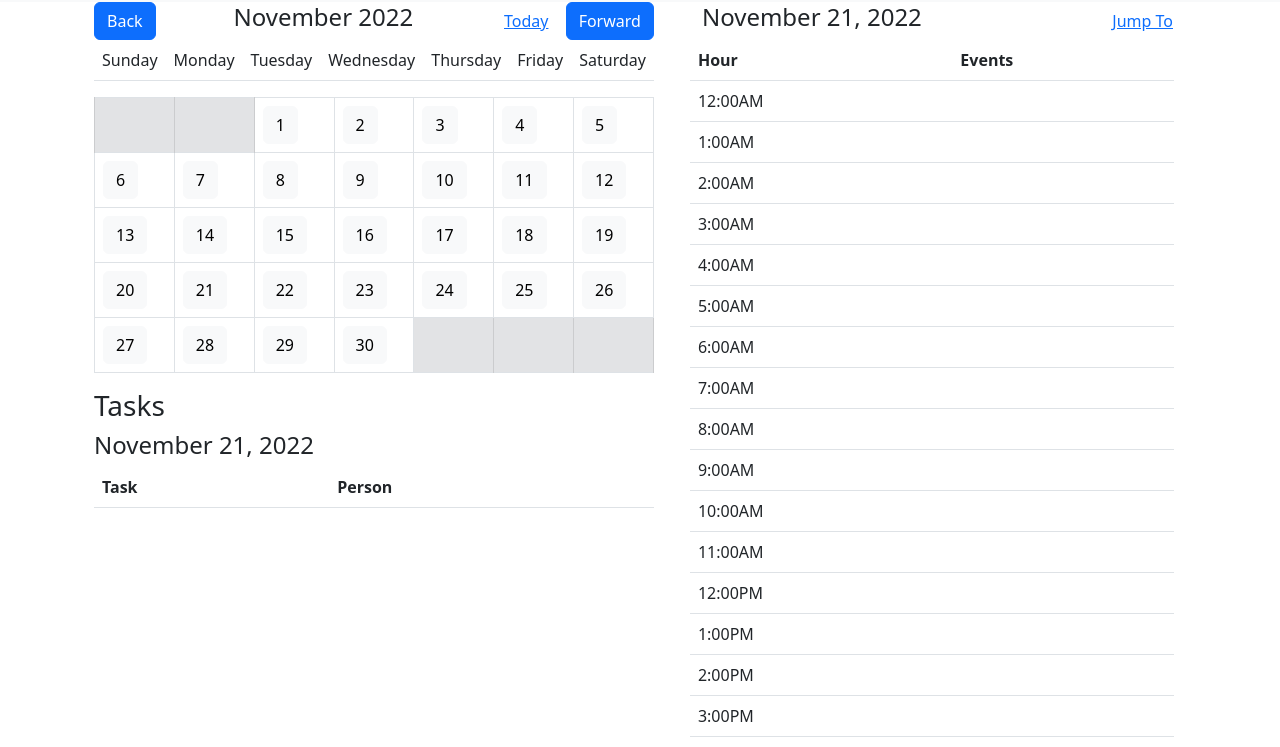
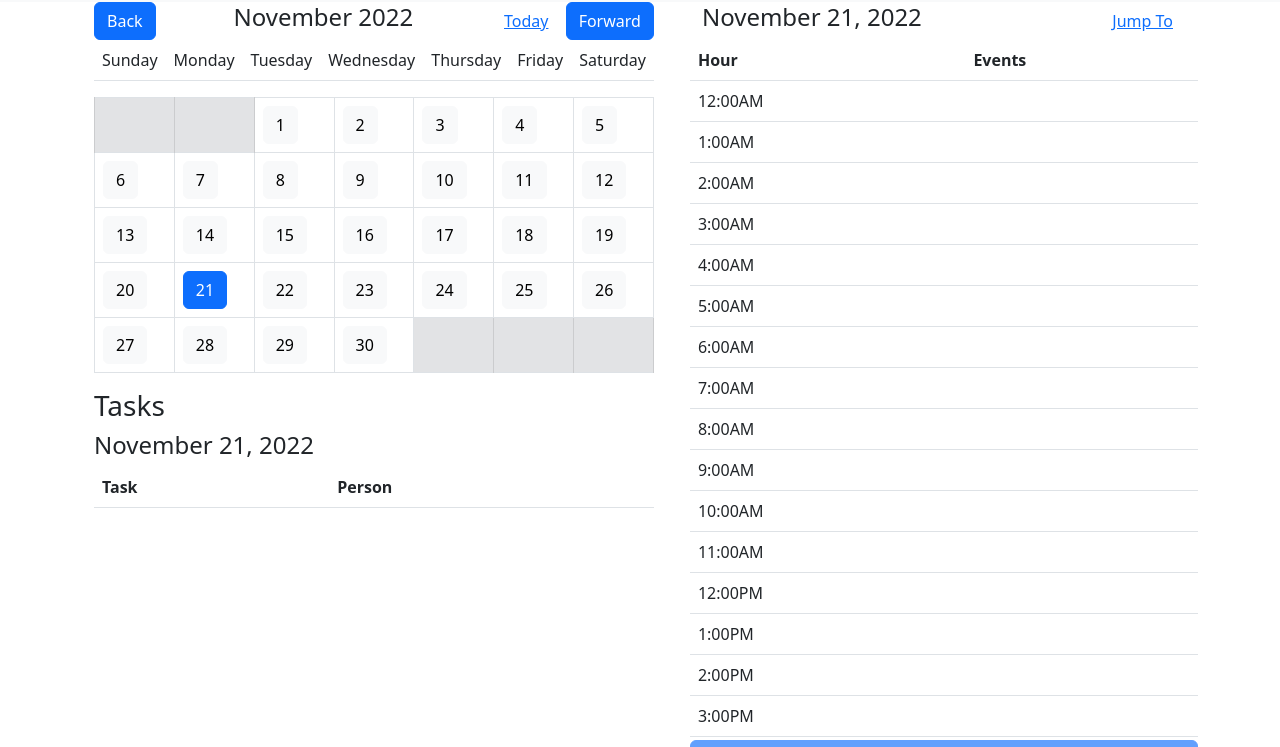
Before and after one commit to justinprez/goodhousemate, a website: page tabs/calendar.html in a window 1280 px wide. Shown: the part 54-801 px from the top of the page. Drawn offline with Linux system fonts and the light colour scheme.

Commit message:
Moved events to local var; formatting changes

```diff
--- a/calendarEvents.json
+++ /dev/null
@@ -1,14 +0,0 @@
-[
-	{
-		"name": "Class",
-		"person": "Ethan",
-		"date": "2022-11-05",
-		"times": [6,7,8]
-	},
-	{
-		"name": "Event 2",
-		"person": "Justin",
-		"date": "2022-11-05",
-		"times": [8,9]
-	}
-]
--- a/scripts/calendar.js
+++ b/scripts/calendar.js
@@ -1,7 +1,33 @@
 const monthNames = ["January", "Febuary", "March", "April", "May", "June", "July", "August", "September", "October", "November", "December"];
 const dayNames = ["Sunday", "Monday", "Tuesday", "Wednesday", "Thursday", "Friday", "Saturday"];
-const eventsLocation = "../calendarEvents.json";
 const tasksLocation = "../tasksEvents.json";
+
+const events = [
+	{
+		"name": "Class",
+		"person": "Ethan",
+		"date": "2022-11-05",
+		"times": [6,7,8]
+	},
+	{
+		"name": "Class",
+		"person": "Namit",
+		"date": "2022-11-05",
+		"times": [7,8,9,10]
+	},
+	{
+		"name": "Private event",
+		"person": "Justin",
+		"date": "2022-11-05",
+		"times": [8,9]
+	},
+	{
+		"name": "Dinner",
+		"person": "Janek",
+		"date": "2022-11-05",
+		"times": [18,19]
+	}
+]
 
 let currMonth = new Date().getMonth();
 let currYear = new Date().getFullYear();
@@ -26,6 +52,7 @@ function buildCalendar() {
 	let startDay = new Date(workingYear,workingMonth, 1).getDay();
 	let numDays = getDaysInMonth(workingYear, workingMonth);
 	let result = "<tbody>";
+  let isSelected = selectedDate.year == workingYear && selectedDate.month == workingMonth;
 	let numRows = (startDay + numDays)/7;
 	for (let i = 0; i < numRows; i++) {
 		result += "<tr>";
@@ -34,7 +61,11 @@ function buildCalendar() {
 			if (dayNum <= 0 || dayNum > numDays) {
 				result += '<td class="table-secondary"></td>';
 			} else {
+        if (isSelected && selectedDate.day == dayNum) {
+          result += "<td><button type='button' class='btn btn-primary' onClick='selectNewDay(" + "workingYear, workingMonth, " + dayNum + ")'>" + dayNum + "</button></td>";
+        } else {
           result += "<td><button type='button' class='btn btn-light' onClick='selectNewDay(" + "workingYear, workingMonth, " + dayNum + ")'>" + dayNum + "</button></td>";
+        }
 			}
 		}
 		result += "</tr>";
@@ -61,30 +92,27 @@ function buildBreakdownHeader() {
 }
 
 function buildBreakdownContent() {
-  fetch(eventsLocation).then((response) => response.json()).then((data) => {
   let element = document.getElementById("dayBreakdownContent");
   let contents = "";
-    console.log(data[0].times);
   for (let i = 0; i < 24; i++) {
     contents += "<tr>";
+
     let dispNum = (12+i)%12;
     dispNum = dispNum == 0 ? 12 : dispNum;
     let dispSuffix = (12/i) > 1 ? "AM" : "PM";
+
     contents += "<td>" + dispNum + ":00" + dispSuffix + "</td>"
-      if (i < data.length) {
-        let dateInfo = String(data[i].date).split("-");
-        if (dateEqualsSelected(dateInfo) && data[i].times.includes(i)) {
-          contents += "<td colspan='2'>" + data[i].name + "</td>"
-        } else {
-          contents += "<td colspan='2'></td>";
+
+    contents += "<td>"
+    for (let j = 0; j < events.length; j++) {
+      let dateInfo = String(events[j].date).split("-");
+      if (dateEqualsSelected(dateInfo) && events[j].times.includes(i)) {
+        contents += "<p>" + events[j].person + " - " + events[j].name + "</p>"
       }
-      } else {
-        contents += "<td colspan='2'></td>";
     }
-      contents += "</tr>"
+    contents += "</td></tr>"
   }
   element.innerHTML = contents;
-  });
 }
 
 function parseEvents(year, month) {
@@ -120,7 +148,7 @@ function buildTasksHeader() {
 }
 
 function buildTasksBody() {
-  data = JSON.parse(localStorage.getItem('chores'));
+  fetch(tasksLocation).then((response) => response.json()).then((data) => {
     let element = document.getElementById("tasksBody");
     let contents = "";
     for (let i = 0; i < data.length; i++) {
@@ -133,10 +161,17 @@ function buildTasksBody() {
       }
     }
     element.innerHTML = contents;
+  });
 }
 
 function dateEqualsSelected(d) {
   return d[0] == selectedDate.year && d[1] == selectedDate.month+1 && d[2] == selectedDate.day;
+}
+
+function jumpTo() {
+  workingYear = selectedDate.year;
+  workingMonth = selectedDate.month;
+  init();
 }
 
 function init() {
--- a/tabs/calendar.html
+++ b/tabs/calendar.html
@@ -106,13 +106,15 @@
                   <!-- Wil be populated by script -->
                   <div class="col"><h4 id="dayBreakdownHeader">Error</h4></div>
                   <div class="col-md-auto">
-                    <button type="button" class="btn btn-link">Jump To</button>
+                    <button type="button" class="btn btn-link" onClick="jumpTo()">Jump To</button>
+                  </div>
                 </div>
               </div>
             </div>
           </div>
           <div class="row"> <!-- Content -->
             <div class="col">
+              <div class="panel table-responsive" style="max-height: 700px">
                 <table class="table">
                   <thead>
                     <th>Hour</th>
@@ -122,6 +124,11 @@
                   <tbody id="dayBreakdownContent"></tbody>
                 </table>
               </div>
+            </div>
+          </div>
+          <div class="row">
+            <div class="col">
+              <button type="button" class="btn col-12 btn-primary" disabled>New Event</button>
             </div>
           </div>
         </div>
```
Lines whose indentation alone changed are shown as unchanged.
